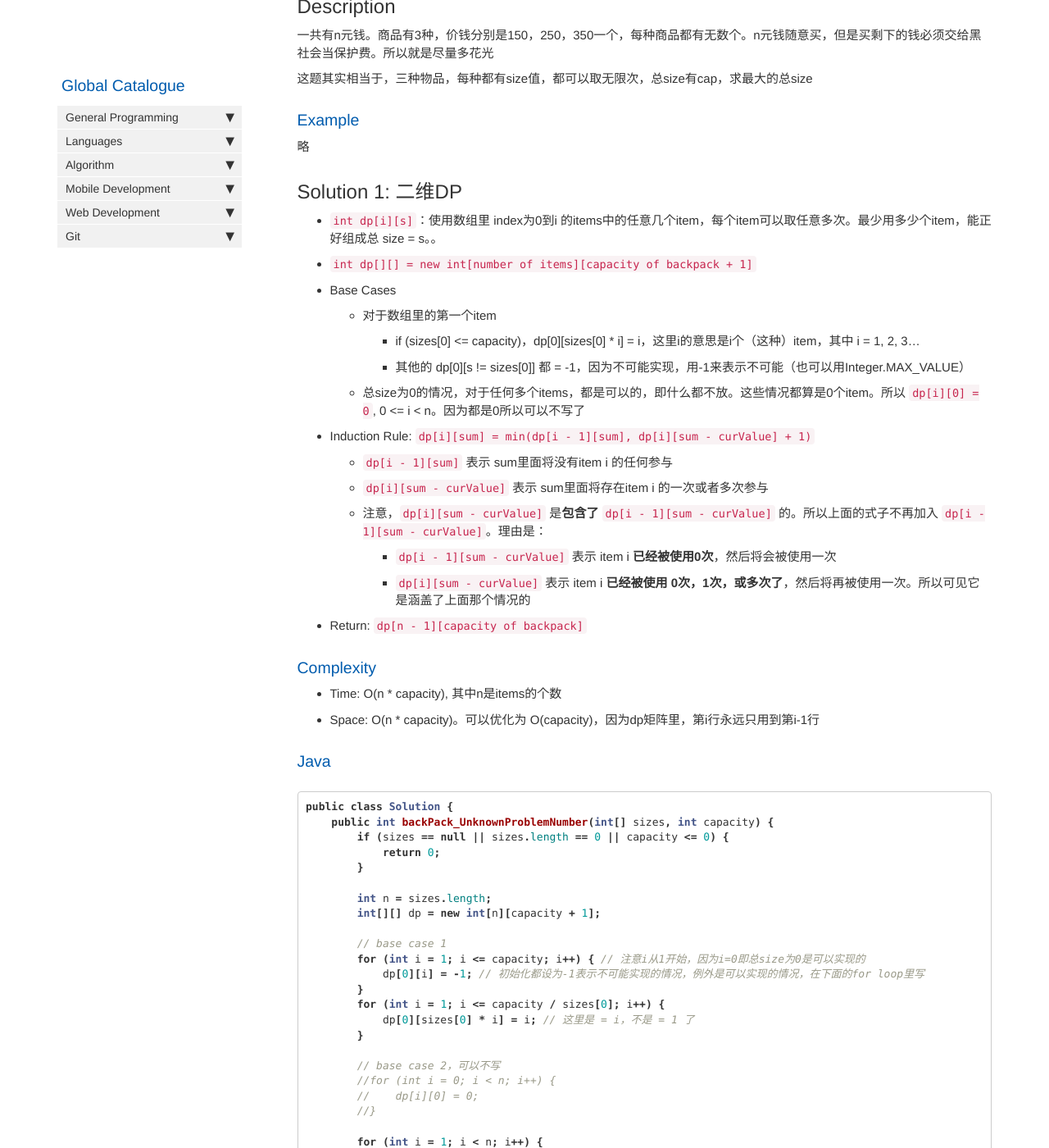
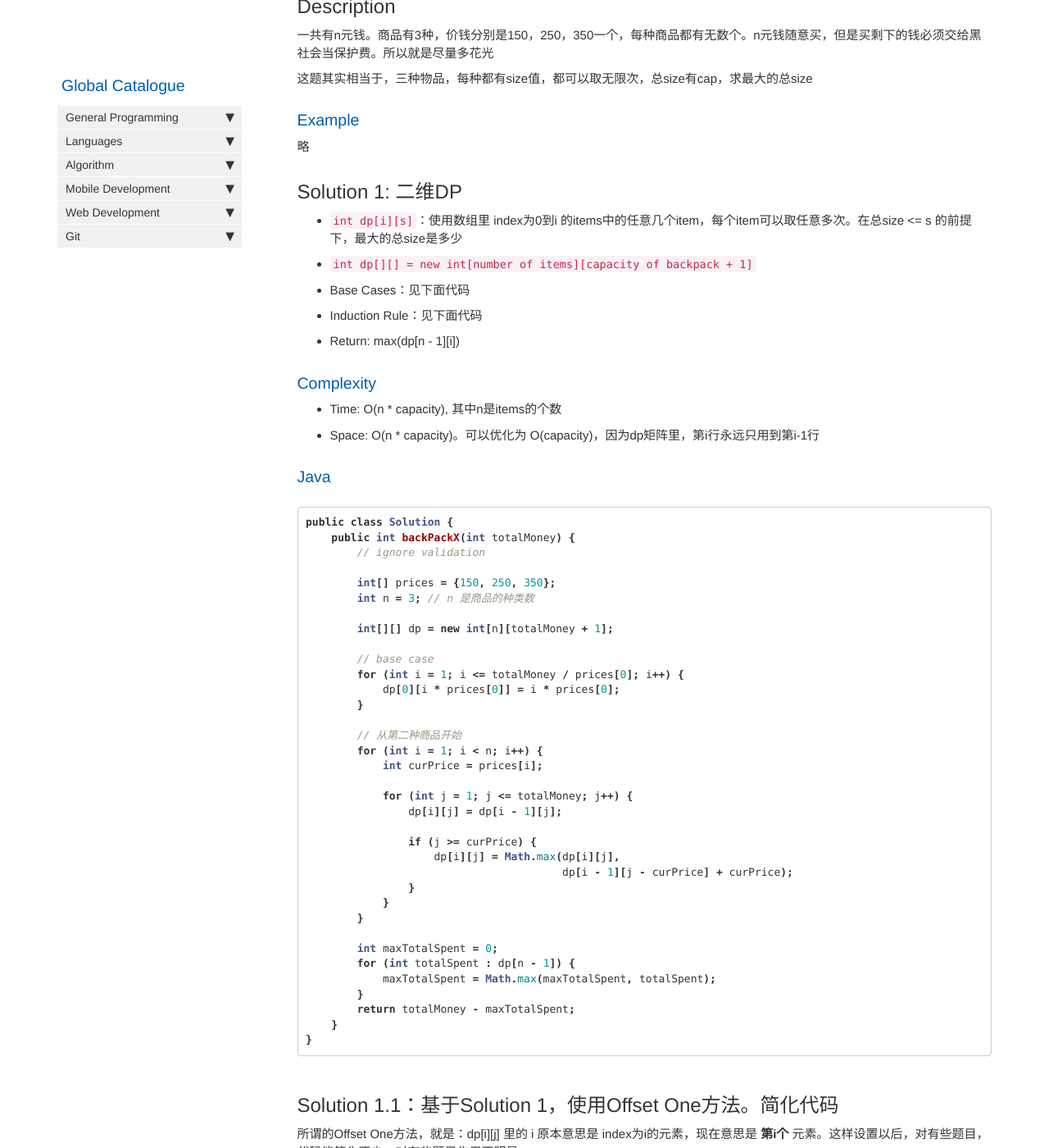
Before and after one commit to HungryOrc/hungryorc.github.io, a Jekyll site: the page built from pages/algorithm/algorithm_backpack_unlimited_1Attr_returnMaxTotalSize.md, in a window 1280 px wide and 1400 px high, scrolled down 251 px. Shown: the whole window at 82% size. Built offline with Jekyll 4.4.1, drawn with Linux system fonts in a browser that asks for light colours; nearby versions of some CDN libraries; comment, search, counter and statistics services are not loaded; some of the changed text lies outside the part shown.

Commit message:
Update algorithm_backpack_unlimited_1Attr_returnMaxTotalSize.md

````diff
--- a/pages/algorithm/algorithm_backpack_unlimited_1Attr_returnMaxTotalSize.md
+++ b/pages/algorithm/algorithm_backpack_unlimited_1Attr_returnMaxTotalSize.md
@@ -18,20 +18,11 @@ toc: false
 略
 
 ## Solution 1: 二维DP
-* `int dp[i][s]`：使用数组里 index为0到i 的items中的任意几个item，每个item可以取任意多次。最少用多少个item，能正好组成总 size = s。。
+* `int dp[i][s]`：使用数组里 index为0到i 的items中的任意几个item，每个item可以取任意多次。在总size <= s 的前提下，最大的总size是多少
 * `int dp[][] = new int[number of items][capacity of backpack + 1]`
-* Base Cases
-  * 对于数组里的第一个item
-    * if (sizes[0] <= capacity)，dp[0][sizes[0] * i] = i，这里i的意思是i个（这种）item，其中 i = 1, 2, 3...
-    * 其他的 dp[0][s != sizes[0]] 都 = -1，因为不可能实现，用-1来表示不可能（也可以用Integer.MAX_VALUE）
-  * 总size为0的情况，对于任何多个items，都是可以的，即什么都不放。这些情况都算是0个item。所以 `dp[i][0] = 0`, 0 <= i < n。因为都是0所以可以不写了
-* Induction Rule: `dp[i][sum] = min(dp[i - 1][sum], dp[i][sum - curValue] + 1)`
-  * `dp[i - 1][sum]` 表示 sum里面将没有item i 的任何参与
-  * `dp[i][sum - curValue]` 表示 sum里面将存在item i 的一次或者多次参与
-  * 注意，`dp[i][sum - curValue]` 是**包含了** `dp[i - 1][sum - curValue]` 的。所以上面的式子不再加入 `dp[i - 1][sum - curValue]`。理由是：
-    * `dp[i - 1][sum - curValue]` 表示 item i **已经被使用0次**，然后将会被使用一次
-    * `dp[i][sum - curValue]` 表示 item i **已经被使用 0次，1次，或多次了**，然后将再被使用一次。所以可见它是涵盖了上面那个情况的
-* Return: `dp[n - 1][capacity of backpack]`
+* Base Cases：见下面代码
+* Induction Rule：见下面代码
+* Return: max(dp[n - 1][i])
 
 ### Complexity
 * Time: O(n * capacity), 其中n是items的个数
@@ -40,40 +31,38 @@ toc: false
 ### Java
 ```java
 public class Solution {
-    public int backPack_UnknownProblemNumber(int[] sizes, int capacity) {
-        if (sizes == null || sizes.length == 0 || capacity <= 0) {
-            return 0;
+    public int backPackX(int totalMoney) {
+        // ignore validation
+
+        int[] prices = {150, 250, 350};
+        int n = 3; // n 是商品的种类数
+
+        int[][] dp = new int[n][totalMoney + 1];
+
+        // base case
+        for (int i = 1; i <= totalMoney / prices[0]; i++) {
+            dp[0][i * prices[0]] = i * prices[0];
         }
 
-        int n = sizes.length;
-        int[][] dp = new int[n][capacity + 1];
+        // 从第二种商品开始
+        for (int i = 1; i < n; i++) {
+            int curPrice = prices[i];
 
-        // base case 1
-        for (int i = 1; i <= capacity; i++) { // 注意i从1开始，因为i=0即总size为0是可以实现的
-            dp[0][i] = -1; // 初始化都设为-1表示不可能实现的情况，例外是可以实现的情况，在下面的for loop里写
-        }
-        for (int i = 1; i <= capacity / sizes[0]; i++) {
-            dp[0][sizes[0] * i] = i; // 这里是 = i，不是 = 1 了
-        }
+            for (int j = 1; j <= totalMoney; j++) {
+                dp[i][j] = dp[i - 1][j];
 
-        // base case 2，可以不写
-        //for (int i = 0; i < n; i++) {
-        //    dp[i][0] = 0;
-        //}
-
-        for (int i = 1; i < n; i++) {
-            int curSize = sizes[i];
-
-            for (int sum = 1; sum <= capacity; sum++) {
-                dp[i][sum] = dp[i - 1][sum];
-
-                // 别忘了判断 dp[i][sum - curSize] != -1
-                if (sum >= curSize && dp[i][sum - curSize] != -1) {
-                    dp[i][sum] = Math.min(dp[i][sum], dp[i][sum - curSize] + 1);
+                if (j >= curPrice) {
+                    dp[i][j] = Math.max(dp[i][j],
+                                        dp[i - 1][j - curPrice] + curPrice);
                 }
             }
         }
-        return dp[n - 1][capacity];
+
+        int maxTotalSpent = 0;
+        for (int totalSpent : dp[n - 1]) {
+            maxTotalSpent = Math.max(maxTotalSpent, totalSpent);
+        }
+        return totalMoney - maxTotalSpent;
     }
 }
 ```
@@ -207,6 +196,6 @@ class Solution {
 ```
 
 ## Reference
-网上没找到这题
+* [Backpack X [LintCode]](https://www.lintcode.com/problem/backpack-x/description)
 
 {% include links.html %}
````
